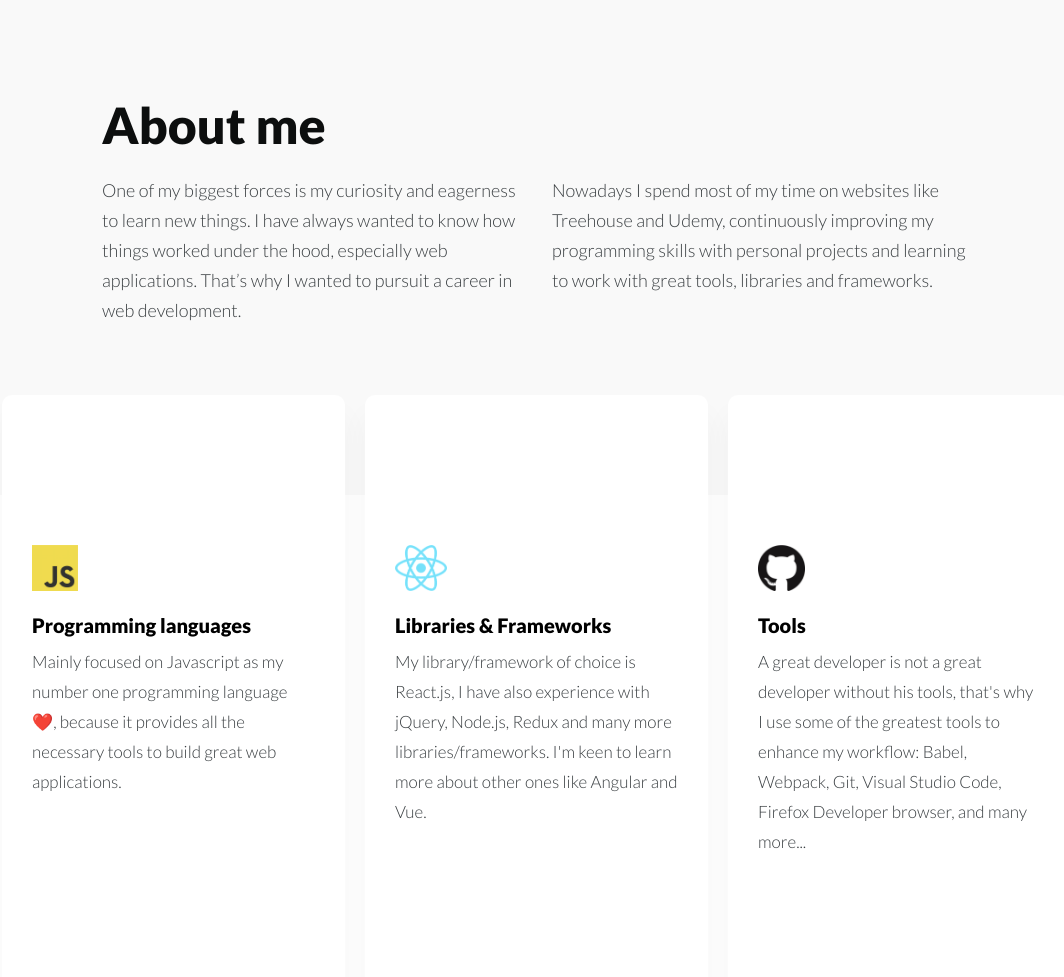
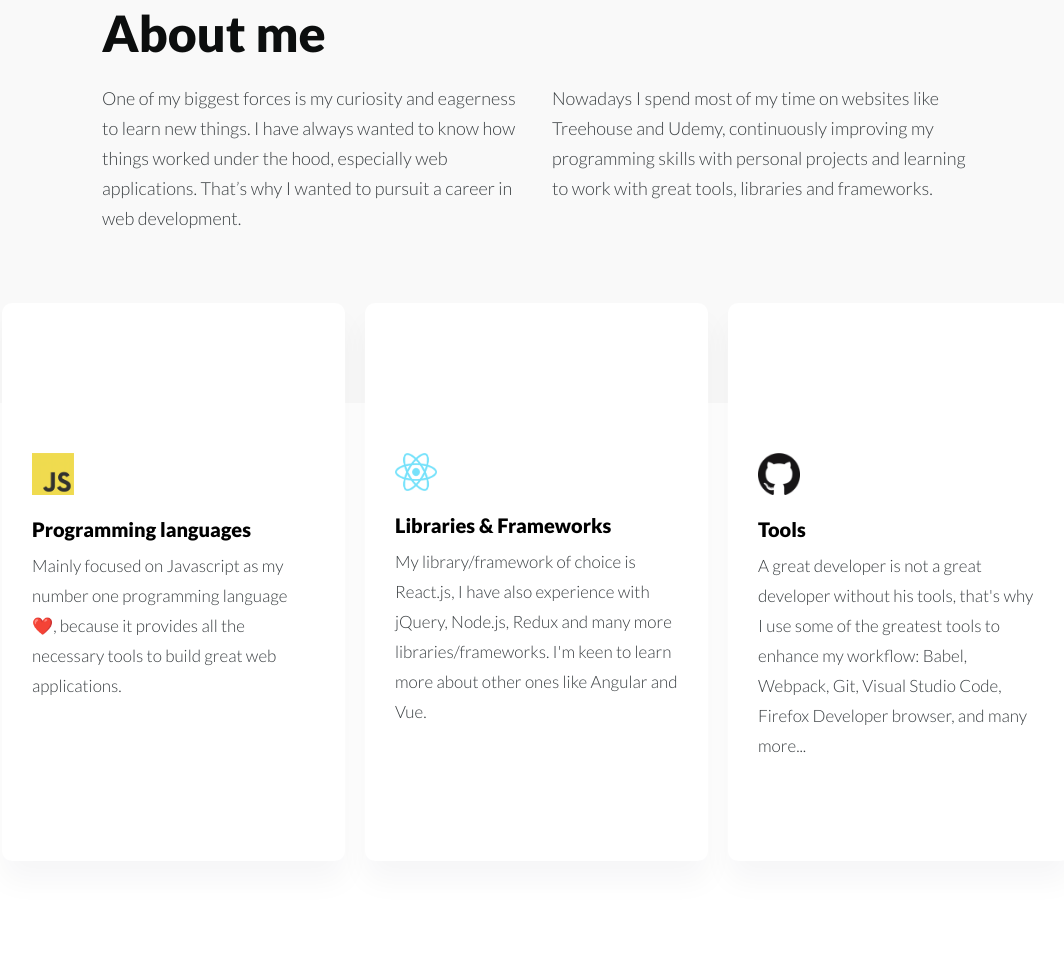
Before and after one commit to jsefiani/jsefiani.github.io, a website: page index.html in a window 1280 px wide. Shown: the part 863-1840 px from the top of the page, without its empty margins (88-1152 px from the left). Drawn offline with Linux system fonts and the light colour scheme.

Commit message:
small fixes

```diff
--- a/css/style.css
+++ b/css/style.css
@@ -43,14 +43,15 @@ header {
 
 .logo__box {
     position: relative;
+    display: flex;
 }
 
 .logo__link {
-    display: flex;
+    flex-basis: 30%;
 }
 
 .logo {
-    flex-basis: 30%;
+    max-width: 100%;
 }
 
 .logo__for-hire {
@@ -254,14 +255,13 @@ header {
     -moz-border-radius: 1rem;
     -ms-border-radius: 1rem;
     -o-border-radius: 1rem;
-    padding: 15rem 3rem 0 3rem;
+    padding: 15rem 3rem 10rem 3rem;
     flex-basis: calc(33% - 8rem);
     margin-bottom: 5rem;
 }
 
 .about__skill-icon {
-    width: auto;
-    height: 10%;
+    max-width: 15%;
 }
 
 .tertiary__heading {
```
